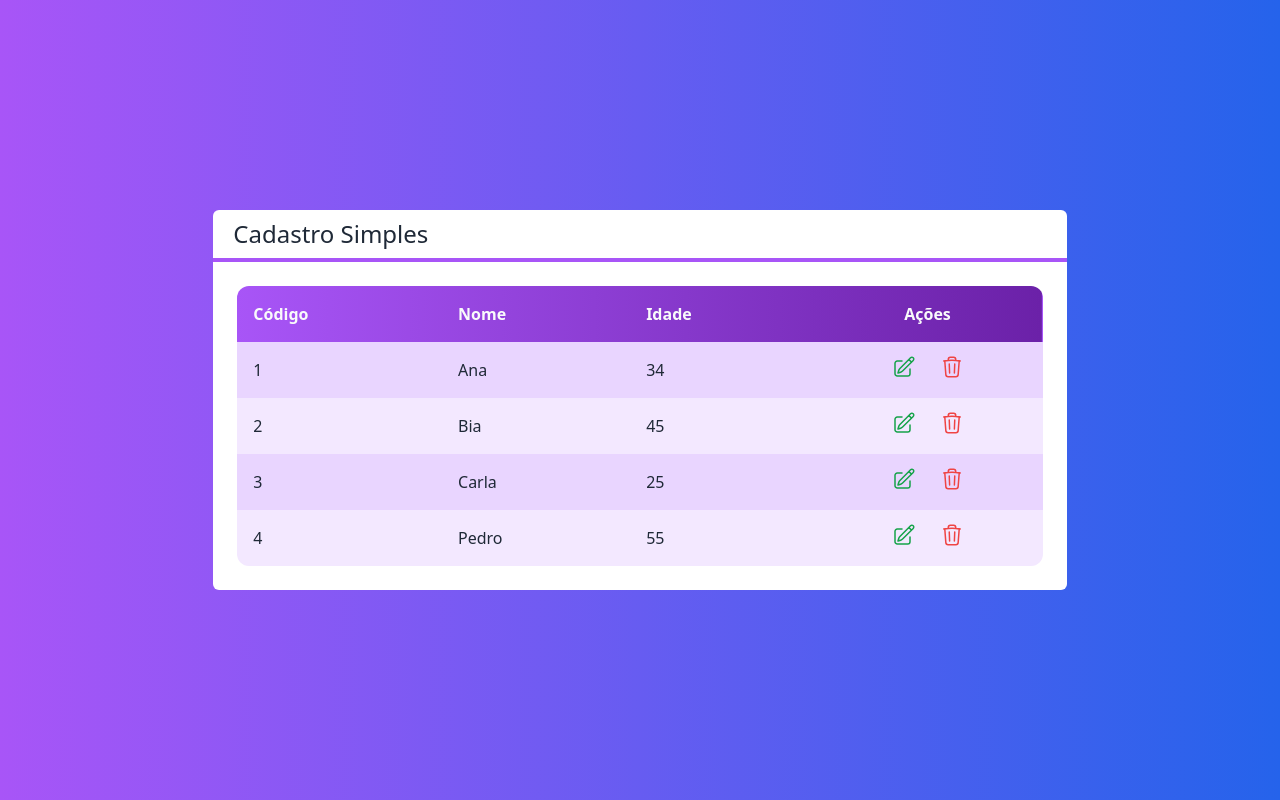
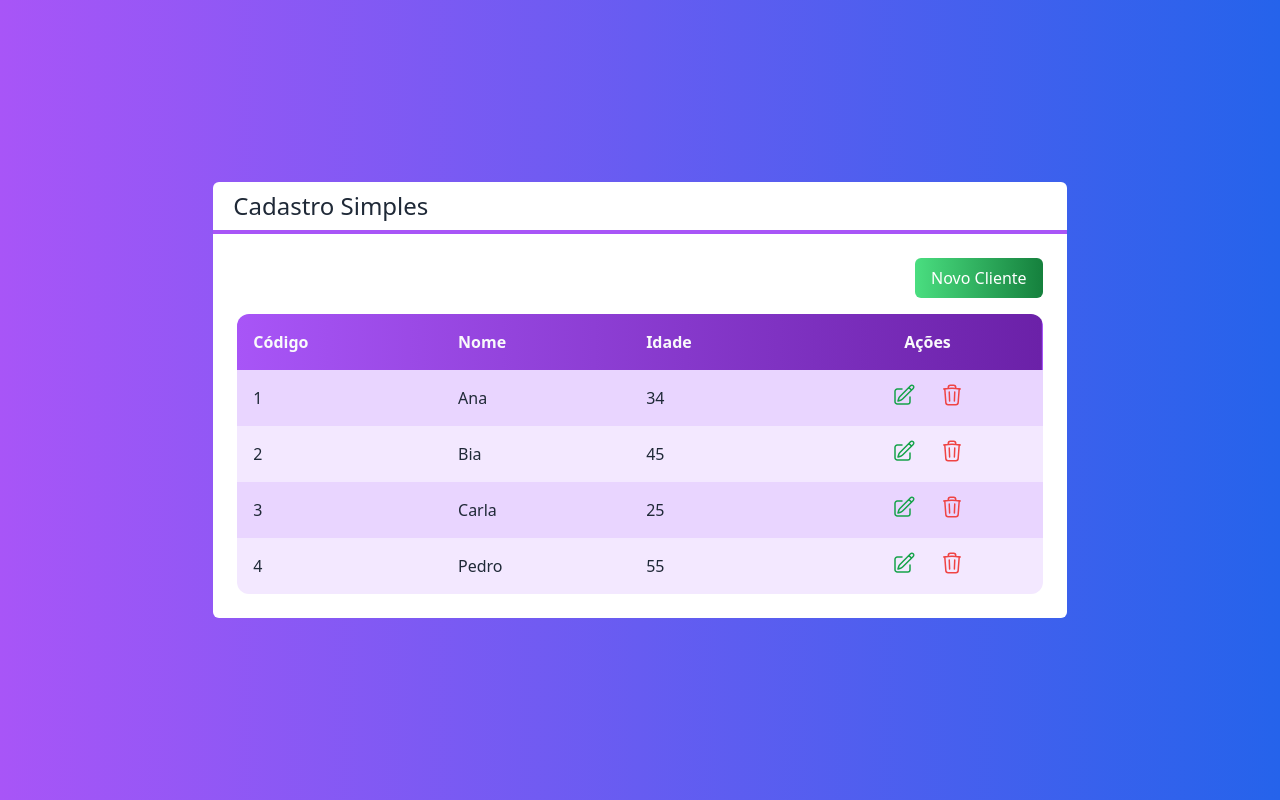
Before and after one commit to davidIsrael-rj/next-crud, a Next.js app: page / in a window 1280 px wide. Built offline with nearby package versions, Linux system fonts and the light colour scheme.

Commit message:
Componente Botão

```diff
--- /dev/null
+++ b/src/components/Botao.tsx
@@ -0,0 +1,17 @@
+interface BotaoProps {
+    cor?: 'green' | 'blue' | 'gray'
+    className?: string
+    children: any
+}
+export default function Botao(props: BotaoProps) {
+    const cor = props.cor ?? 'gray'
+    return (
+        <button className={`
+            bg-gradient-to-r from-${cor}-400 to-${cor}-700
+            text-white px-4 py-2 rounded-md
+            ${props.className}
+        `}>
+            {props.children}
+        </button>
+    )
+}
--- a/src/pages/index.tsx
+++ b/src/pages/index.tsx
@@ -3,6 +3,7 @@
 import Layout from '../components/Layout'
 import Tabela from '../components/Tabela'
 import Cliente from '../core/Cliente'
+import Botao from '../components/Botao'
 
 const inter = Inter({ subsets: ['latin'] })
 
@@ -18,7 +19,7 @@
     console.log(cliente.nome)
   }
 
-  function clienteExcluido(cliente: Cliente){
+  function clienteExcluido(cliente: Cliente) {
     console.log(`Excluir...${cliente.nome}`)
   }
 
@@ -30,9 +31,12 @@
         text-white
       `}>
       <Layout titulo='Cadastro Simples'>
+        <div className='flex justify-end'>
+          <Botao cor="green" className='mb-4'>Novo Cliente</Botao>
+        </div>
         <Tabela clientes={clientes}
-        clienteSelecionado={clienteSelecionado}
-        clienteExcluido={clienteExcluido}
+          clienteSelecionado={clienteSelecionado}
+          clienteExcluido={clienteExcluido}
         />
       </Layout>
     </div>
--- a/tailwind.config.js
+++ b/tailwind.config.js
@@ -1,9 +1,19 @@
 /** @type {import('tailwindcss').Config} */
 module.exports = {
+
   content: [
     './src/pages/**/*.{js,ts,jsx,tsx,mdx}',
     './src/components/**/*.{js,ts,jsx,tsx,mdx}',
     './src/app/**/*.{js,ts,jsx,tsx,mdx}',
+  ],
+  safelist: [
+    'from-green-400',
+    'from-blue-400',
+    'from-gray-400',
+    'to-gray-700',
+    'to-blue-700',
+    'to-green-700',
+
   ],
   theme: {
     extend: {
```
